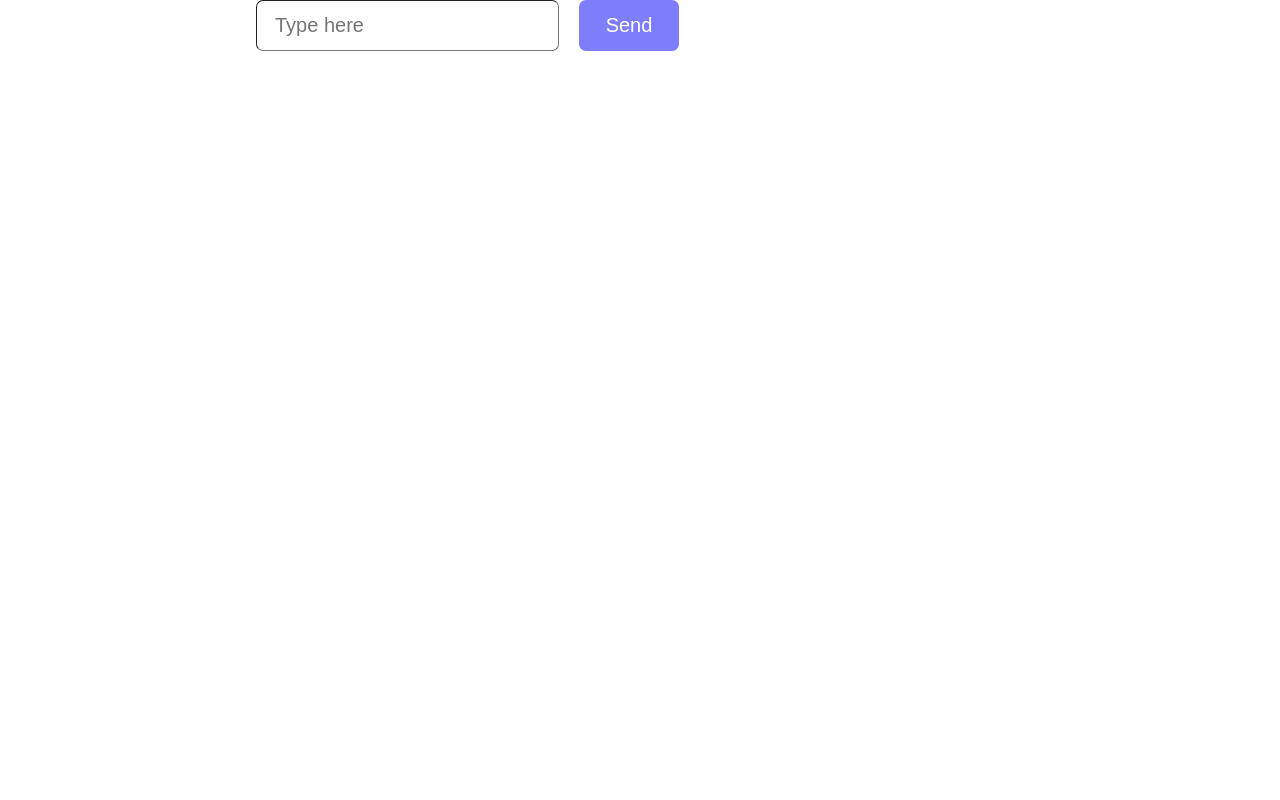
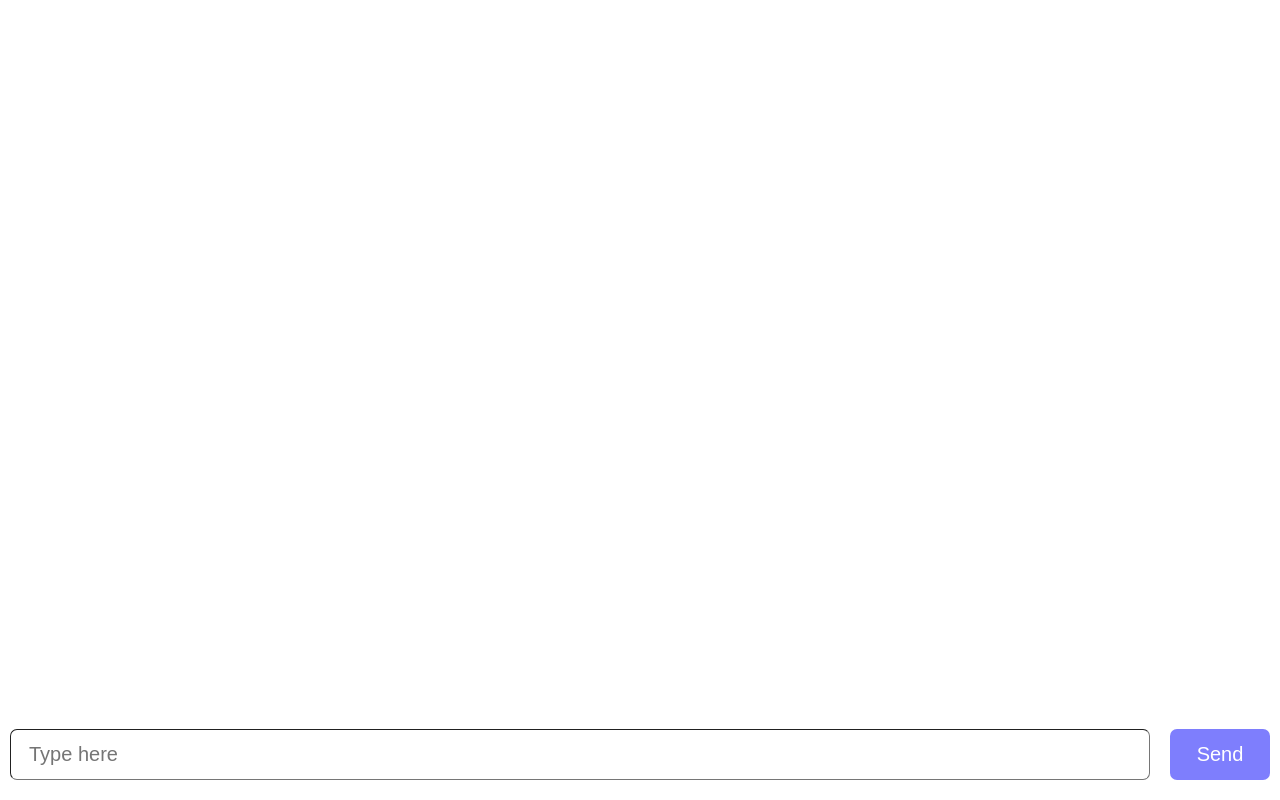
Before and after one commit to akashdpcali-cloud/MyBot, a React (Vite) app: page / in a window 1280 px wide. Built offline with nearby package versions, Linux system fonts and the light colour scheme.

Commit message:
Adjust inputDiv positioning in App.css

```diff
--- a/src/App.css
+++ b/src/App.css
@@ -11,6 +11,9 @@
 
 .inputDiv{
   position: fixed;
+  bottom: 10px;
+  right: 10px;
+  left: 10px;
   display: grid;
   grid-template-columns: 1fr 100px;
   column-gap: 20px;
```
